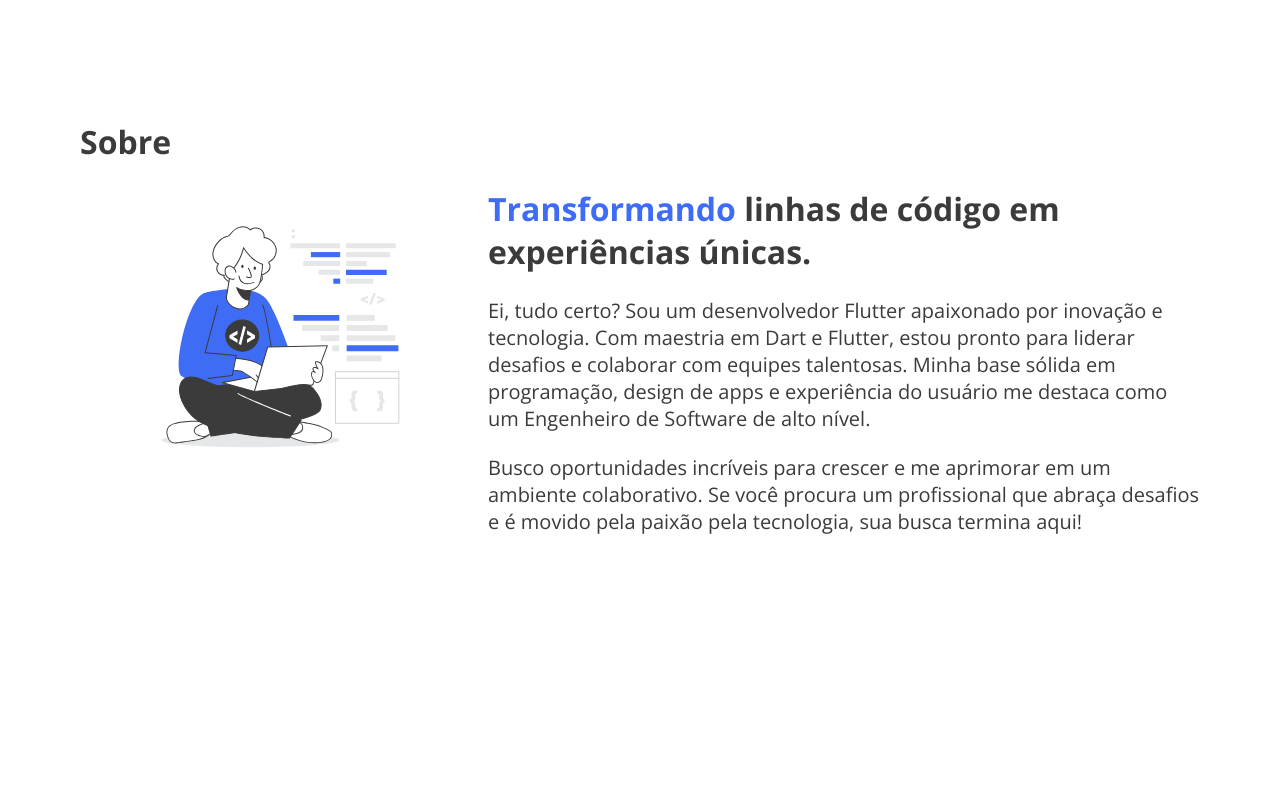
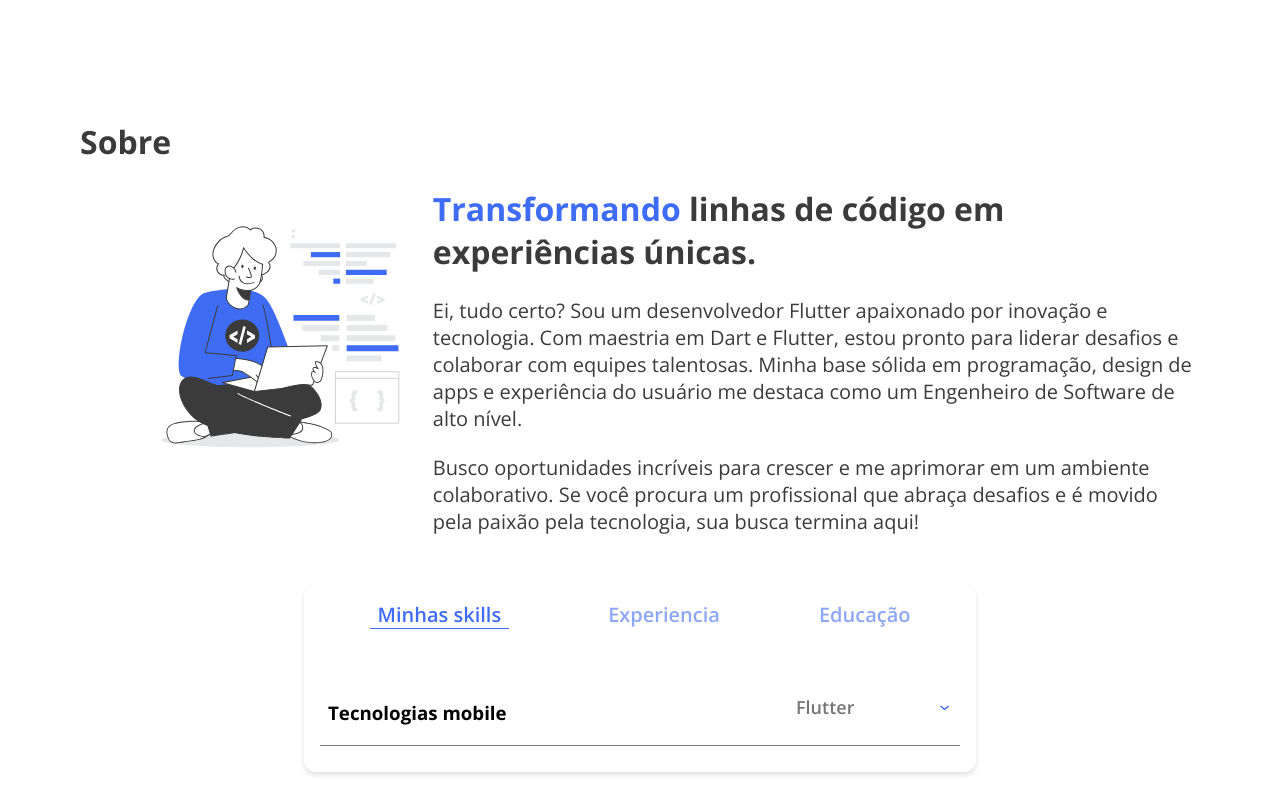
Before and after one commit to Matheus-hora48/portifolio-matheus-hora, a Next.js app: page / in a window 1280 px wide. Shown: the part 780-1580 px from the top of the page. Built offline with nearby package versions, Linux system fonts and the light colour scheme.

Commit message:
terminado o about

```diff
--- a/src/components/about/about.module.css
+++ b/src/components/about/about.module.css
@@ -40,3 +40,8 @@
     font-size: 20px;
     font-weight: 400;
 }
+
+.moreInfos{
+    display: flex;
+    justify-content: center;
+}
--- a/src/components/about/about.tsx
+++ b/src/components/about/about.tsx
@@ -2,6 +2,7 @@ import Link from "next/link";
 import Image from "next/image";
 import Style from "./about.module.css";
 import Photo from "../../../public/images/designer.svg";
+import MoreInfos from "../moreInfos/moreInfos";
 
 const About = () => {
   return (
@@ -31,8 +32,9 @@ const About = () => {
           </p>
         </div>
       </div>
-
-      <div></div>
+      <div className={Style.moreInfos}>
+        <MoreInfos />
+      </div>
     </section>
   );
 };
--- /dev/null
+++ b/src/components/moreInfos/experience/experience.tsx
@@ -0,0 +1,6 @@
+import Style from "./experience.module.css";
+
+const Experience = () => {
+  return <div className={Style.container}></div>;
+};
+export default Experience;
--- /dev/null
+++ b/src/components/moreInfos/moreInfos.module.css
@@ -0,0 +1,33 @@
+.container {
+  margin-top: 50px;
+  display: flex;
+  width: 60%;
+  flex-direction: column;
+  justify-content: center;
+  border-radius: 12px;
+  padding: 16px;
+  margin-bottom: 10px;
+  box-shadow: rgba(0, 0, 0, 0.12) 0px 3px 5px;
+}
+
+.buttons {
+  display: flex;
+  width: 100%;
+  justify-content: space-around;
+  max-width: 920px;
+}
+
+.button {
+  font-size: 20px;
+  font-weight: 600;
+  cursor: pointer;
+  color: rgba(63, 108, 244, 0.60);
+  transition: 0.3s ease-in;
+  margin-bottom: 50px;
+}
+
+.selected{
+    color: var(--primary-color);
+    padding: 0 8px;
+    border-bottom: 1px solid var(--primary-color);
+}
--- /dev/null
+++ b/src/components/moreInfos/moreInfos.tsx
@@ -0,0 +1,48 @@
+"use client";
+
+import { useState } from "react";
+import Style from "./moreInfos.module.css";
+import Skills from "./skils/skills";
+
+const MoreInfos = () => {
+  const [selectedButton, setSelectedButton] = useState("skills");
+
+  function handleSelected(button: string) {
+    button === selectedButton ? "" : setSelectedButton(button);
+  }
+
+  return (
+    <div className={Style.container}>
+      <div className={Style.buttons}>
+        <span
+          className={`${Style.button} ${
+            selectedButton === "skills" ? Style.selected : ""
+          }`}
+          onClick={() => handleSelected("skills")}
+        >
+          Minhas skills
+        </span>
+        <span
+          className={`${Style.button} ${
+            selectedButton === "experience" ? Style.selected : ""
+          }`}
+          onClick={() => handleSelected("experience")}
+        >
+          Experiencia
+        </span>
+        <span
+          className={`${Style.button} ${
+            selectedButton === "education" ? Style.selected : ""
+          }`}
+          onClick={() => handleSelected("education")}
+        >
+          Educação
+        </span>
+      </div>
+      <div className={Style.content}>
+        <Skills />
+      </div>
+    </div>
+  );
+};
+export default MoreInfos;
--- /dev/null
+++ b/src/components/moreInfos/skils/skills.module.css
@@ -0,0 +1,44 @@
+.container {
+  display: flex;
+  width: 100%;
+  justify-content: space-between;
+  margin-bottom: 10px;
+  padding: 16px 8px;
+  border-bottom: 1px ridge rgba(59, 59, 59, 0.7);
+  align-items: center;
+
+}
+
+.tech {
+  display: flex;
+  align-items: center;
+  justify-content: space-between;
+  width: 25%;
+  margin-bottom: 10px;
+
+}
+
+.tech h3 {
+  color: var(--black-color);
+  font-size: 24px;
+  font-style: normal;
+  font-weight: 700;
+}
+
+.tech span {
+  font-size: 18px;
+  font-weight: 600;
+  color: rgba(59, 59, 59, 0.7);
+}
+
+.arrow {
+  transform: rotate(90deg);
+  transition: 0.3s ease-in-out;
+}
+
+.arrowOpen {
+  transform: rotate(270deg);
+}
+
+.additionalContent {
+  }
--- /dev/null
+++ b/src/components/moreInfos/skils/skills.tsx
@@ -0,0 +1,36 @@
+import React, { useState } from "react";
+import Style from "./skills.module.css";
+import Image from "next/image";
+import Arrow from "../../../../public/icons/arrow.svg";
+
+const Skills = () => {
+  const [isOpen, setIsOpen] = useState(false);
+
+  const toggleContent = () => {
+    setIsOpen(!isOpen);
+  };
+
+  return (
+    <div className={Style.container}>
+      <h3>Tecnologias mobile</h3>
+      <div className={Style.tech}>
+        <span>Flutter</span>
+        <Image
+          className={`${isOpen ? Style.arrowOpen : Style.arrow}`}
+          height={15}
+          width={15}
+          src={Arrow}
+          alt="Seta"
+          onClick={toggleContent}
+        />
+      </div>
+      {isOpen && (
+        <div className={Style.additionalContent}>
+          <p>Lorem ipsum dolor sit amet, consectetur adipiscing elit.</p>
+        </div>
+      )}
+    </div>
+  );
+};
+
+export default Skills;
--- a/src/components/projects/projects.module.css
+++ b/src/components/projects/projects.module.css
@@ -24,7 +24,7 @@
   width: 80vw;
   min-width: calc(50% - 50px);
   padding: 24px;
-  filter: drop-shadow(0px 4px 4px rgba(59, 59, 59, 0.25));
+  box-shadow: rgba(0, 0, 0, 0.04) 0px 3px 5px;
   border-radius: 16px;
   background: #fff;
 }
--- a/src/styles/globals.css
+++ b/src/styles/globals.css
@@ -50,6 +50,7 @@
   padding: 0;
   margin: 0;
   font-family: var(--font);
+  overflow-x: hidden;
 }
 
 a {
```
Also changed, not shown: public/icons/arrow.svg (added), src/components/moreInfos/experience/experience.module.css (added).
